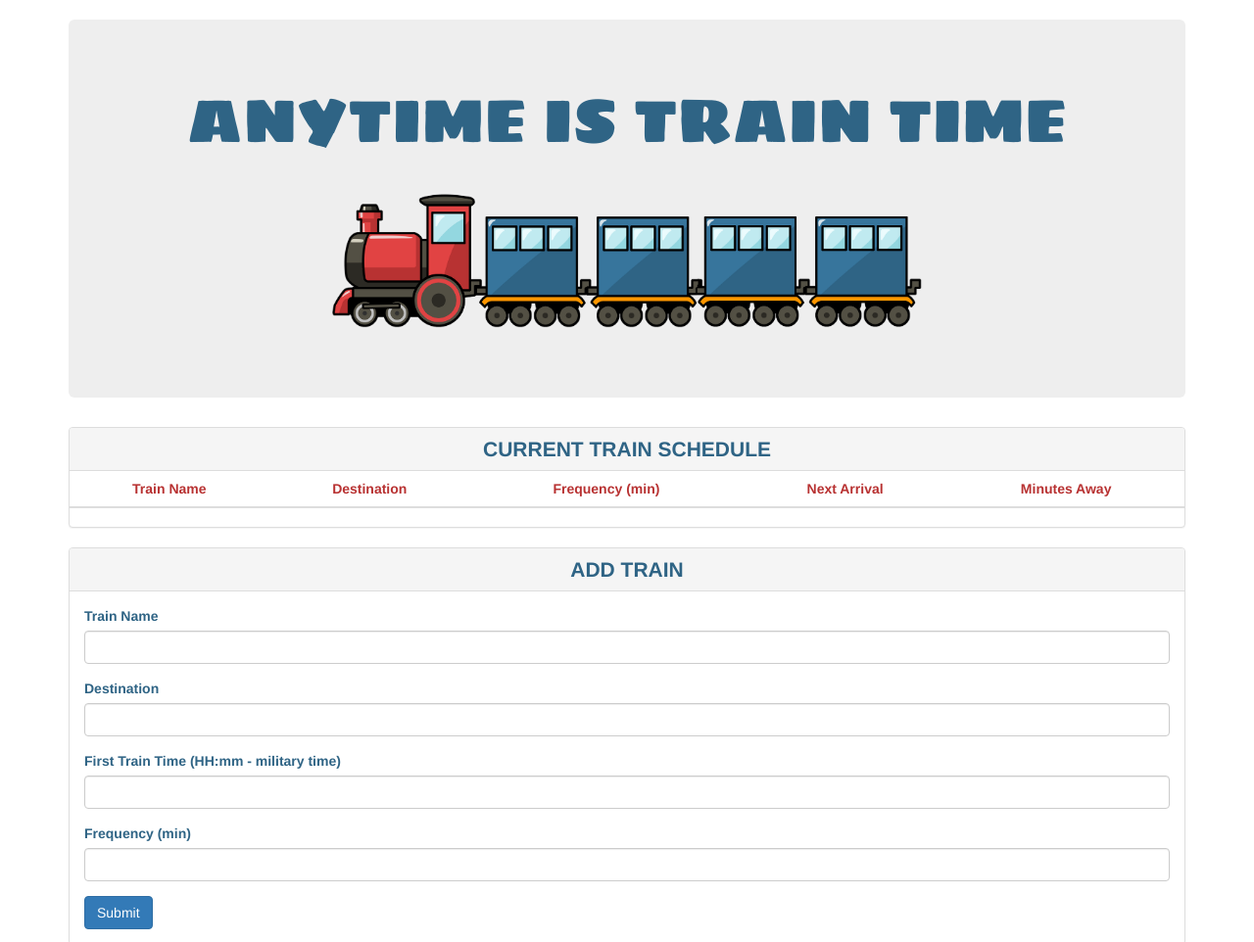
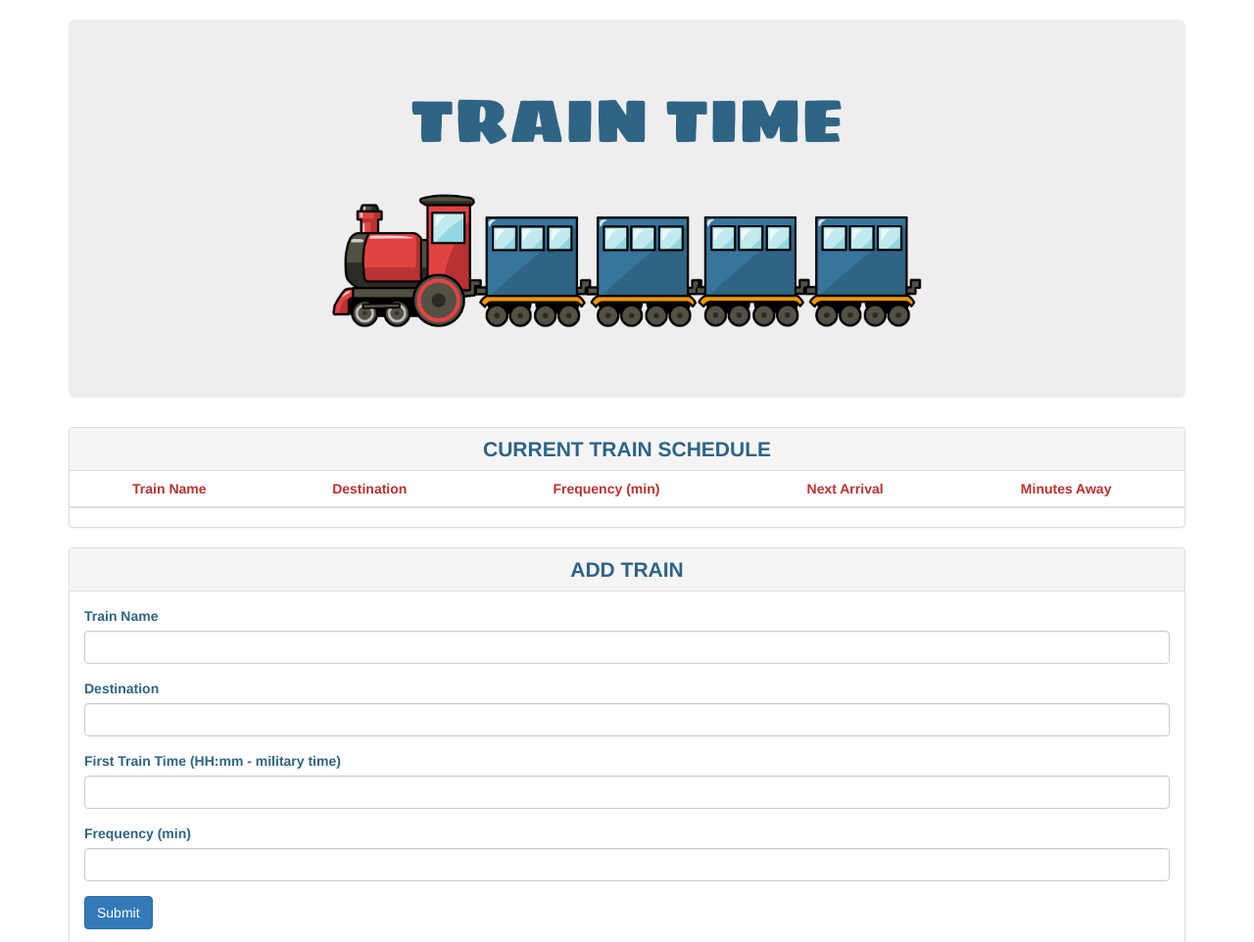
Before and after one commit to nljacob/Train-Scheduler, a plain HTML site: page index.html in a window 1280 px wide. Shown: the top 962 px of the page at 98% size. Drawn offline with nearby package versions, Linux system fonts and the light colour scheme; no server answers.

Commit message:
Update index.html

```diff
--- a/index.html
+++ b/index.html
@@ -5,7 +5,7 @@
   <head>
 
     <meta charset="UTF-8">
-    <title>CoderBay</title>
+    <title>Train Time</title>
 
     <!-- jQuery -->
     <script src="https://cdnjs.cloudflare.com/ajax/libs/jquery/3.2.1/jquery.min.js"></script>
@@ -41,7 +41,7 @@
 
       <!-- Jumbotron Title -->
       <div class="jumbotron">
-        <h1 class="text-center">ANYTIME IS TRAIN TIME</h1>
+        <h1 class="text-center">TRAIN TIME</h1>
         <img src="assets/images/train.png" alt="train">
       </div>
 
```
